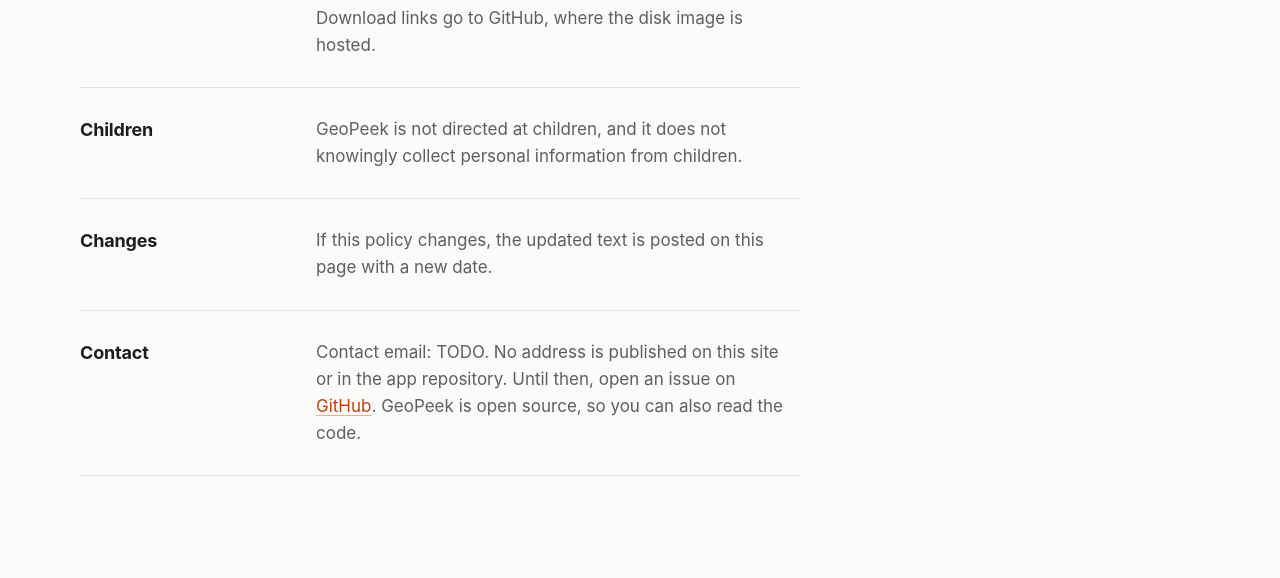
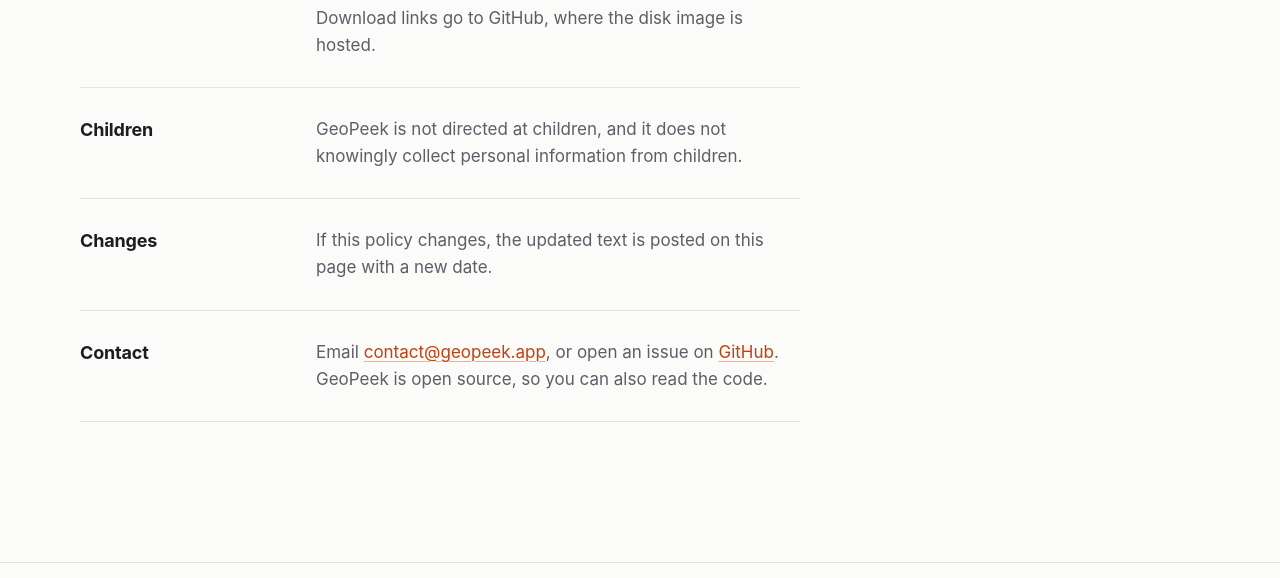
Before and after one commit to serifsadi/geopeek-web, an Astro site: page /privacy in a window 1280 px wide. Shown: the part 1731-2309 px from the top of the page. Built offline with nearby package versions, Linux system fonts and the light colour scheme; Astro itself is replaced by a stand-in of ours.

Commit message:
Use contact@geopeek.app on the privacy and support pages.
Co-authored-by: Serif Sadi Senkule <serifsadi88@gmail.com>

```diff
--- a/src/components/SupportPage.astro
+++ b/src/components/SupportPage.astro
@@ -61,7 +61,7 @@ const faqLd = {
 
     <section class="contact" aria-labelledby="contact-title">
       <h2 id="contact-title">{sp.contactTitle}</h2>
-      <p>{sp.contactEmail}</p>
+      <p set:html={sp.contactEmail} />
       <p>{sp.contact} <a href={SITE.newIssueUrl}>{sp.issue}</a>.</p>
       <p class="sm"><a href={localePath(lang, '/privacy/')}>{s.nav.privacy}</a> · <a href={SITE.changelogUrl}>{s.support.changelog}</a></p>
     </section>
--- a/src/i18n/strings.ts
+++ b/src/i18n/strings.ts
@@ -131,7 +131,7 @@ export const strings = {
       ],
       changelog: 'Changelog',
       contactTitle: 'Still stuck?',
-      contactEmail: 'Contact email: TODO. No address is published on this site or in the app repository.',
+      contactEmail: 'Email <a href="mailto:contact@geopeek.app">contact@geopeek.app</a>.',
       contact: 'To report a bug, include your macOS version, the GeoPeek version, and what you see. A sample file helps if you can share one.',
     },
     privacyPage: {
@@ -170,7 +170,7 @@ export const strings = {
           'If this policy changes, the updated text is posted on this page with a new date.',
         ] },
         { h: 'Contact', ps: [
-          'Contact email: TODO. No address is published on this site or in the app repository. Until then, open an issue on <a href="https://github.com/serifsadi/geopeek/issues">GitHub</a>. GeoPeek is open source, so you can also read the code.',
+          'Email <a href="mailto:contact@geopeek.app">contact@geopeek.app</a>, or open an issue on <a href="https://github.com/serifsadi/geopeek/issues">GitHub</a>. GeoPeek is open source, so you can also read the code.',
         ] },
       ],
     },
@@ -306,7 +306,7 @@ export const strings = {
       ],
       changelog: 'Sürüm notları',
       contactTitle: 'Hâlâ çözülmedi mi?',
-      contactEmail: 'İletişim e-postası: TODO. Bu sitede ve uygulama deposunda yayımlanmış bir adres yok.',
+      contactEmail: 'E-posta: <a href="mailto:contact@geopeek.app">contact@geopeek.app</a>.',
       contact: 'Bir hatayı bildirmek için macOS sürümünüzü, GeoPeek sürümünü ve ne gördüğünüzü yazın. Paylaşabileceğiniz bir örnek dosya varsa çok yardımcı olur.',
     },
     privacyPage: {
@@ -345,7 +345,7 @@ export const strings = {
           'Bu politika değişirse güncellenmiş metin, yeni bir tarihle bu sayfada yayımlanır.',
         ] },
         { h: 'İletişim', ps: [
-          'İletişim e-postası: TODO. Bu sitede ve uygulama deposunda yayımlanmış bir adres yok. O zamana kadar <a href="https://github.com/serifsadi/geopeek/issues">GitHub</a>’da bir issue açabilirsiniz. GeoPeek açık kaynak olduğu için kodu kendiniz de okuyabilirsiniz.',
+          'E-posta: <a href="mailto:contact@geopeek.app">contact@geopeek.app</a>. <a href="https://github.com/serifsadi/geopeek/issues">GitHub</a>’da bir issue da açabilirsiniz. GeoPeek açık kaynak olduğu için kodu kendiniz de okuyabilirsiniz.',
         ] },
       ],
     },
```
Also changed, not shown: FACTS.md (+1 -1 lines).
